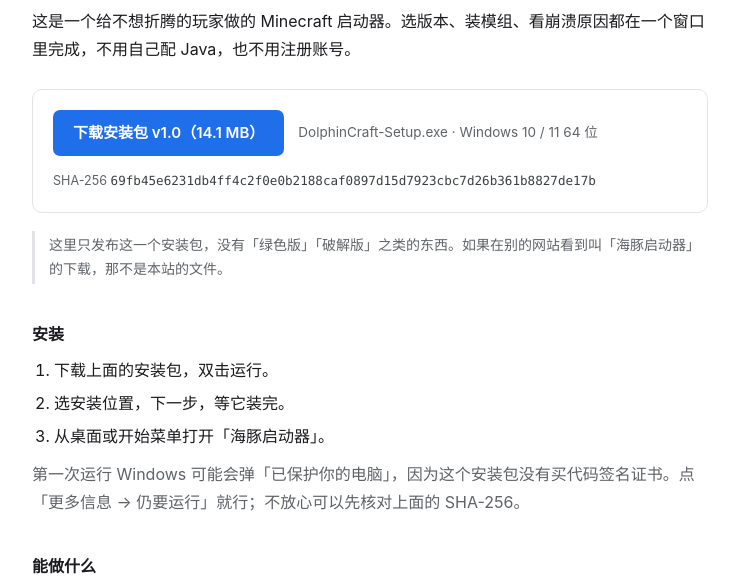
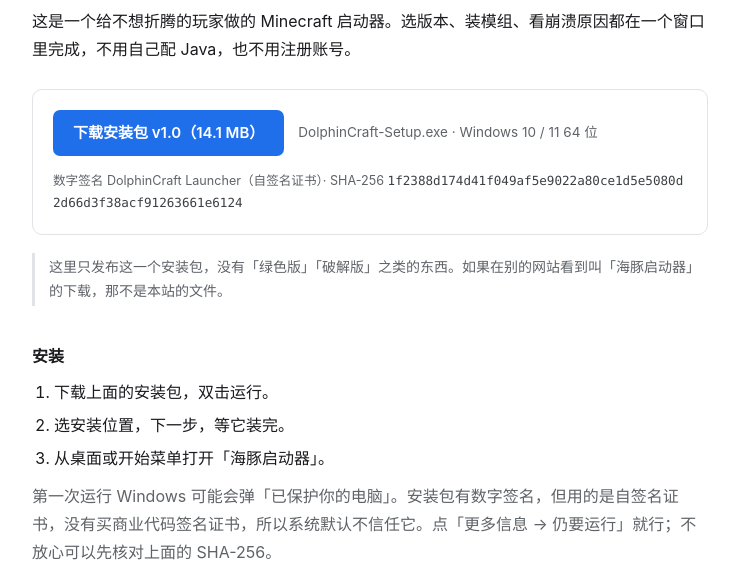
Before and after one commit to labubu-labulabu-labubu/teto-site, a plain HTML site: page index.html in a window 1280 px wide. Shown: the part 135-720 px from the top of the page, without its empty margins (270-1009 px from the left). Drawn offline with Linux system fonts and the light colour scheme.

Commit message:
page: mention signature and new hash

```diff
--- a/index.html
+++ b/index.html
@@ -59,7 +59,7 @@
     <a class="btn" href="DolphinCraft-Setup.exe">下载安装包 v1.0（14.1 MB）</a>
     <span class="file">DolphinCraft-Setup.exe · Windows 10 / 11 64 位</span>
   </div>
-  <p class="meta">SHA-256 <code>69fb45e6231db4ff4c2f0e0b2188caf0897d15d7923cbc7d26b361b8827de17b</code></p>
+  <p class="meta">数字签名 DolphinCraft Launcher（自签名证书）· SHA-256 <code>1f2388d174d41f049af5e9022a80ce1d5e5080d2d66d3f38acf91263661e6124</code></p>
 </div>
 
 <p class="note">这里只发布这一个安装包，没有「绿色版」「破解版」之类的东西。如果在别的网站看到叫「海豚启动器」的下载，那不是本站的文件。</p>
@@ -70,7 +70,7 @@
   <li>选安装位置，下一步，等它装完。</li>
   <li>从桌面或开始菜单打开「海豚启动器」。</li>
 </ol>
-<p class="muted">第一次运行 Windows 可能会弹「已保护你的电脑」，因为这个安装包没有买代码签名证书。点「更多信息 → 仍要运行」就行；不放心可以先核对上面的 SHA-256。</p>
+<p class="muted">第一次运行 Windows 可能会弹「已保护你的电脑」。安装包有数字签名，但用的是自签名证书，没有买商业代码签名证书，所以系统默认不信任它。点「更多信息 → 仍要运行」就行；不放心可以先核对上面的 SHA-256。</p>
 
 <h2>能做什么</h2>
 <ul>
```
